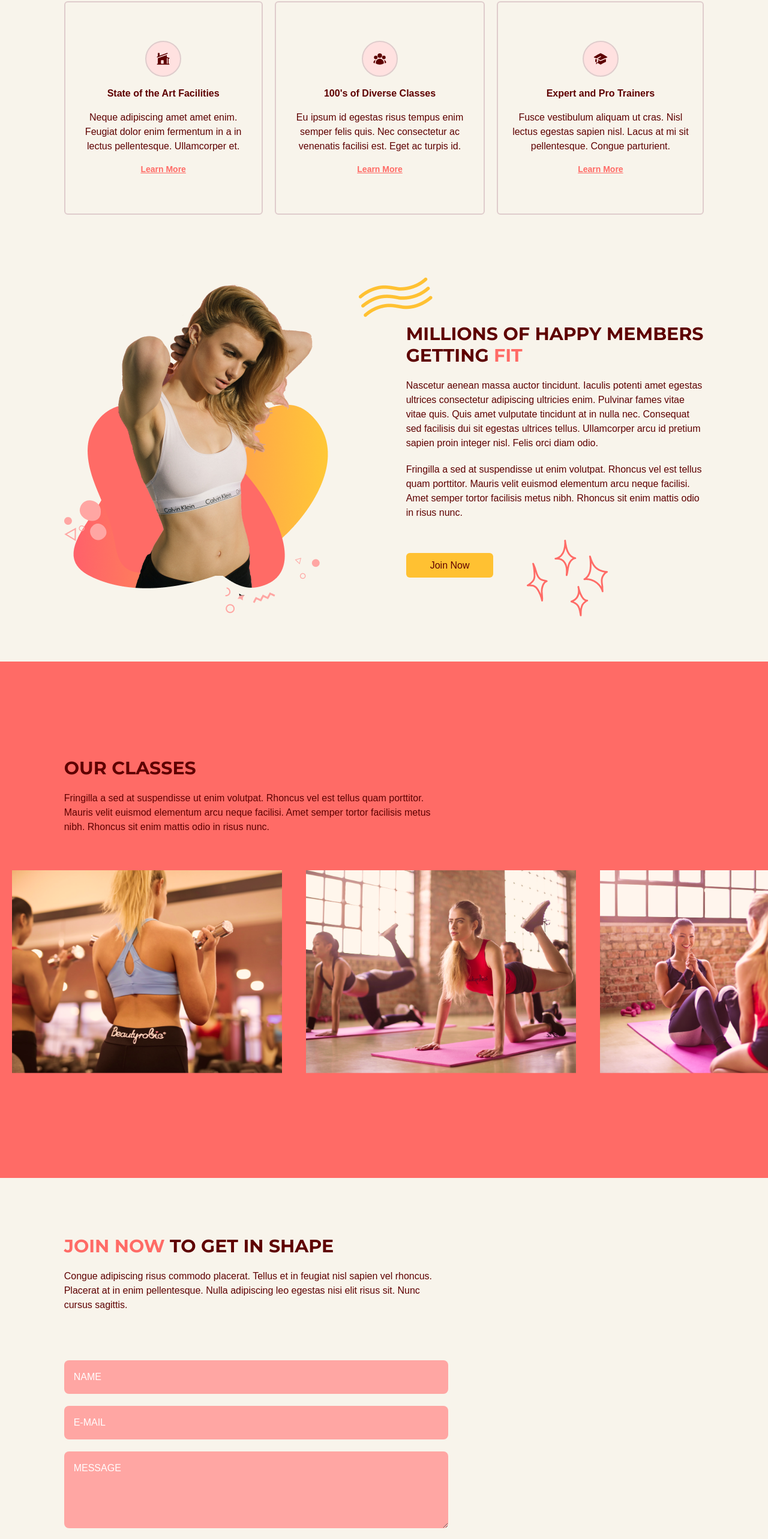
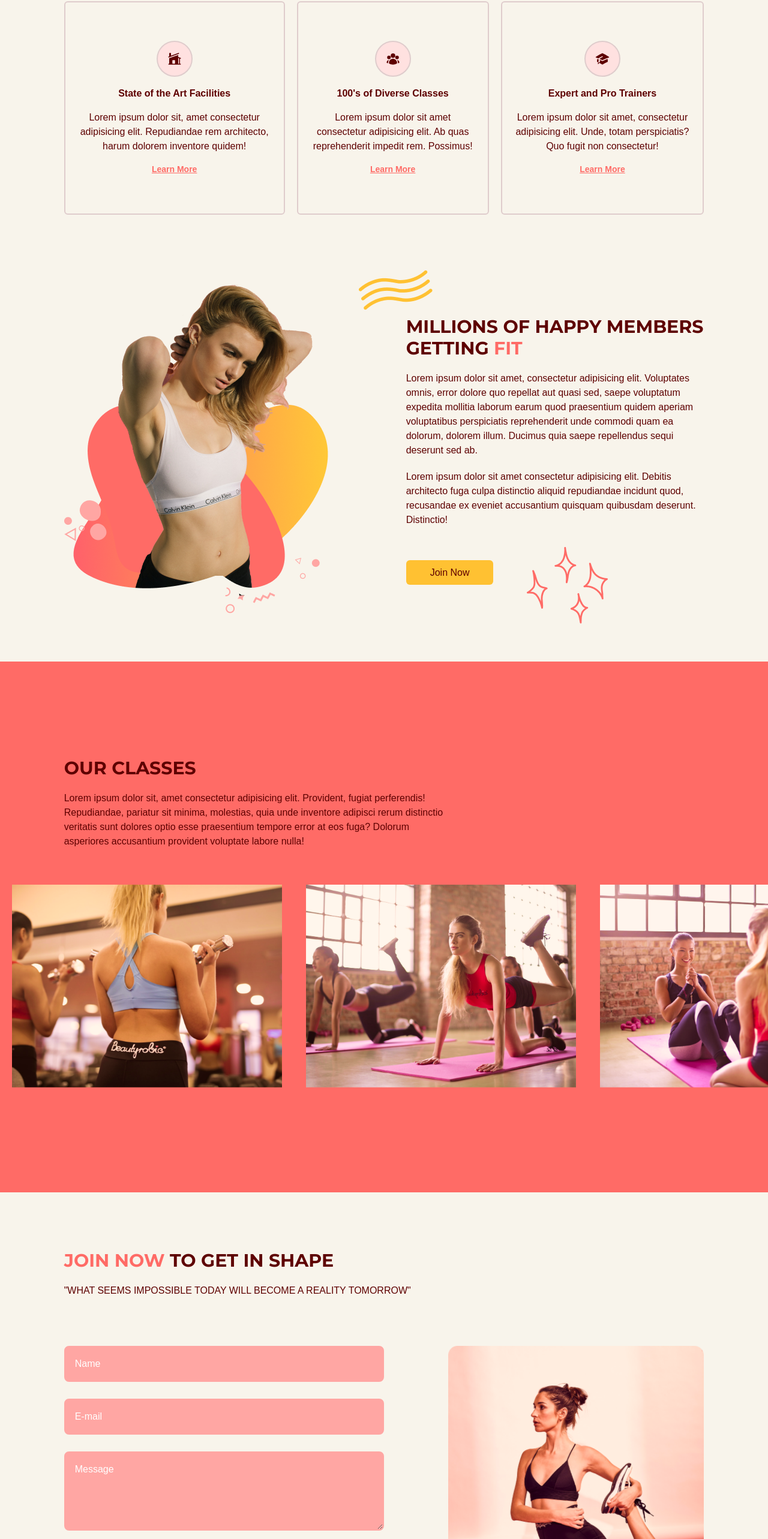
Before and after one commit to parasolya/fitness-studio, a React (Vite) app: page / in a window 1280 px wide. Shown: the part 983-3549 px from the top of the page at 60% size. Built offline with nearby package versions, Linux system fonts and the light colour scheme.

Commit message:
added footer, html page for form

```diff
--- a/src/App.tsx
+++ b/src/App.tsx
@@ -5,6 +5,8 @@ import { Home } from './scenes/Home';
 import { Benefits } from './scenes/Benefits';
 import { OurClasses } from './scenes/OurClasses';
 import { ContactUs } from './scenes/ContactUs';
+import { Footer } from './scenes/Footer';
+
 
 
 function App() {
@@ -35,6 +37,7 @@ function App() {
         < Benefits setSelectedPage={setSelectedPage} />
         <OurClasses setSelectedPage={setSelectedPage} />
         <ContactUs setSelectedPage={setSelectedPage} />
+        <Footer />
       </div>
 
     </>
--- a/src/index.css
+++ b/src/index.css
@@ -3,6 +3,7 @@
 @tailwind base;
 @tailwind components;
 @tailwind utilities;
+
 
 body,
 html,
@@ -13,3 +14,8 @@ html,
     font-family: DM Sant, sans-serif;
     @apply bg-gray-20 text-gray-500;
 }
+
+input {
+    box-shadow: 0 0 0px 1000px #FFA6A3 inset !important;
+
+}
--- a/src/scenes/Benefits/index.tsx
+++ b/src/scenes/Benefits/index.tsx
@@ -27,19 +27,19 @@ const benefits: Array<BenefitType> = [
     icon: <HomeModernIcon className="h-6 w-6" />,
     title: "State of the Art Facilities",
     description:
-      "Neque adipiscing amet amet enim. Feugiat dolor enim fermentum in a in lectus pellentesque. Ullamcorper et.",
+      "Lorem ipsum dolor sit, amet consectetur adipisicing elit. Repudiandae rem architecto, harum dolorem inventore quidem!",
   },
   {
     icon: <UserGroupIcon className="h-6 w-6" />,
     title: "100's of Diverse Classes",
     description:
-      "Eu ipsum id egestas risus tempus enim semper felis quis. Nec consectetur ac venenatis facilisi est. Eget ac turpis id.",
+      "Lorem ipsum dolor sit amet consectetur adipisicing elit. Ab quas reprehenderit impedit rem. Possimus!",
   },
   {
     icon: <AcademicCapIcon className="h-6 w-6" />,
     title: "Expert and Pro Trainers",
     description:
-      "Fusce vestibulum aliquam ut cras. Nisl lectus egestas sapien nisl. Lacus at mi sit pellentesque. Congue parturient.",
+      "Lorem ipsum dolor sit amet, consectetur adipisicing elit. Unde, totam perspiciatis? Quo fugit non consectetur!",
   },
 ];
 
@@ -121,18 +121,9 @@ export const Benefits = ({ setSelectedPage }: Props) => {
               }}
             >
               <p className="my-5">
-                Nascetur aenean massa auctor tincidunt. Iaculis potenti amet
-                egestas ultrices consectetur adipiscing ultricies enim. Pulvinar
-                fames vitae vitae quis. Quis amet vulputate tincidunt at in
-                nulla nec. Consequat sed facilisis dui sit egestas ultrices
-                tellus. Ullamcorper arcu id pretium sapien proin integer nisl.
-                Felis orci diam odio.
+                Lorem ipsum dolor sit amet, consectetur adipisicing elit. Voluptates omnis, error dolore quo repellat aut quasi sed, saepe voluptatum expedita mollitia laborum earum quod praesentium quidem aperiam voluptatibus perspiciatis reprehenderit unde commodi quam ea dolorum, dolorem illum. Ducimus quia saepe repellendus sequi deserunt sed ab.
               </p>
-              <p className="mb-5">
-                Fringilla a sed at suspendisse ut enim volutpat. Rhoncus vel est
-                tellus quam porttitor. Mauris velit euismod elementum arcu neque
-                facilisi. Amet semper tortor facilisis metus nibh. Rhoncus sit
-                enim mattis odio in risus nunc.
+              <p className="mb-5">Lorem ipsum dolor sit amet consectetur adipisicing elit. Debitis architecto fuga culpa distinctio aliquid repudiandae incidunt quod, recusandae ex eveniet accusantium quisquam quibusdam deserunt. Distinctio!
               </p>
             </motion.div>
 
--- a/src/scenes/ContactUs/index.tsx
+++ b/src/scenes/ContactUs/index.tsx
@@ -2,6 +2,7 @@ import { HText } from "@/shared/HText";
 import { SelectedPage } from "@/shared/types";
 import { motion } from "framer-motion";
 import { useForm } from "react-hook-form";
+import ContactUsPageGraphic from "@/assets/ContactUsPageGraphic.png"
 
 type Props = {
   setSelectedPage: (value: SelectedPage) => void;
@@ -9,13 +10,15 @@ type Props = {
 
 export const ContactUs = ({ setSelectedPage }: Props) => {
 
+
+
+  const inputStyles = `focus:caret-primary-400 outline-none w-full p-4 rounded-lg bg-primary-300 placeholder-white text-primary-400 border-2 border-primary-300 transition duration-500  focus:border-primary-500 hover:border-primary-500`;
+
   const {
     register,
     trigger,
     formState: { errors },
   } = useForm();
-
-  const inputStyles = `w-full p-4 rounded-lg bg-primary-300 mb-5 placeholder-white text-primary-400`;
 
   const onSubmit = async (e: any) => {
     const isValid = await trigger();
@@ -43,13 +46,98 @@ export const ContactUs = ({ setSelectedPage }: Props) => {
           <HText>
             <span className="text-primary-500">JOIN NOW</span> TO GET IN SHAPE
           </HText>
-          <p className="mt-5">Congue adipiscing risus commodo placerat. Tellus et in feugiat nisl
-            sapien vel rhoncus. Placerat at in enim pellentesque. Nulla
-            adipiscing leo egestas nisi elit risus sit. Nunc cursus sagittis.</p>
+          <p className="mt-5">"WHAT SEEMS IMPOSSIBLE TODAY WILL BECOME A REALITY TOMORROW"</p>
         </motion.div>
         {/* Form */}
-        <div>
+        <div className="md:flex justify-between pt-20">
           <motion.div
+            className="md:w-1/2 "
+            initial="hidden"
+            whileInView="visible"
+            viewport={{ once: true, amount: 0.5 }}
+            transition={{ duration: 0.5 }}
+            variants={{
+              hidden: { opacity: 0, y: 50 },
+              visible: { opacity: 1, y: 0 },
+            }}>
+            <form
+              target="_blank"
+              onSubmit={onSubmit}
+              action="https://formsubmit.co/ola.shevchuk@gmail.com"
+              method="POST"
+            >
+              <input type="hidden" name="_captcha" value="false"/>
+              <input type="hidden" name="_subject" value="fitness-studio-New submission!"/>
+              <input type="hidden" name="_next" value="http://localhost:5173/fitness-studio/src/scenes/Thanks/thanks.html"></input>
+              <input
+                className={inputStyles}
+                type="text"
+                placeholder="Name"
+                {...register("name", {
+                  required: true,
+                  maxLength: 100,
+                })}
+              />
+              {errors.name && (
+                <p className="text-primary-500 mb-1" style={{ visibility: 'visible' }}>
+                  {errors.name.type === "required" && "This field is required."}
+                  {errors.name.type === "maxLength" && "Max length is 100 char."}
+                </p>
+              )}
+              {!errors.name && (
+                <p className="text-primary-500 mb-1" style={{ visibility: 'hidden' }}>
+                  This field is required.
+                </p>
+              )}
+              <input
+                className={inputStyles}
+                type="text"
+                placeholder="E-mail"
+                {...register("email", {
+                  required: true,
+                  pattern: /^[A-Z0-9._%+-]+@[A-Z0-9.-]+\.[A-Z]{2,}$/i,
+                }
+                )}
+              />
+              {errors.email && (
+                <p className="text-primary-500 mb-1" style={{ visibility: 'visible' }}>
+                  {errors.email.type === "required" && "This field is required."}
+                  {errors.email.type === "pattern" && "Invalid email address."}
+                </p>
+              )}
+              {!errors.email && (
+                <p className="text-primary-500 mb-1" style={{ visibility: 'hidden' }}>
+                  This field is required.
+                </p>
+              )}
+              <textarea
+                className={inputStyles}
+                placeholder="Message"
+                rows={4}
+                cols={5}
+                {...register("massage", {
+                  required: true,
+                  maxLength: 2000,
+                })}
+              />
+              {errors.massage && (
+                <p className="-mt-2 text-primary-500 mb-1" style={{ visibility: 'visible' }}>
+                  {errors.massage.type === "required" && "This field is required."}
+                  {errors.massage.type === "maxLength" && "Max length is 2000 char."}
+                </p>
+              )}
+              {!errors.massage && (
+                <p className="-mt-2 text-primary-500 mb-1" style={{ visibility: 'hidden' }}>This field is required.</p>
+              )}
+              <button
+                className="w-52 py-3 text-primary-400 transition duration-500 hover:text-white bg-secondary-500 rounded-lg"
+                type="submit"
+              >SUBMIT</button>
+            </form>
+
+          </motion.div>
+          <motion.div
+            className="basis-2/5 mt-16 md:mt-0 "
             initial="hidden"
             whileInView="visible"
             viewport={{ once: true, amount: 0.5 }}
@@ -58,72 +146,14 @@ export const ContactUs = ({ setSelectedPage }: Props) => {
               hidden: { opacity: 0, y: 50 },
               visible: { opacity: 1, y: 0 },
             }}>
-            <form
-              className="w-3/5 pt-20"
-              target="_blank"
-              onSubmit={onSubmit}
-              action="https://formsubmit.co/ola.shevchuk@gmail.com"
-              method="POST"
-            >
-              <input
-                className={inputStyles}
-                type="text"
-                placeholder="NAME"
-                {...register("name", {
-                  required: true,
-                  maxLength: 100,
-                })}
-              />
-              {errors.name && (
-                <p className="mt-1 text-primary-500">
-                  {errors.name.type === "required" && "This field is required."}
-                  {errors.name.type === "maxLength" &&
-                    "Max length is 100 char."}
-                </p>
-              )}
-              <input
-                className={inputStyles}
-                type="text"
-                placeholder="E-MAIL"
-                {...register("email", {
-                  required: true,
-                  pattern: /^[A-Z0-9._%+-]+@[A-Z0-9.-]+\.[A-Z]{2,}$/i,
-                }
-                )}
-              />
-              {errors.email &&
-                <p>
-                  {errors.email.type === "required" && "This field is required."}
-                  {errors.email.type === "pattern" && "Invalid email address."}
-                </p>
-              }
-              <textarea
-                className={inputStyles}
-                placeholder="MESSAGE"
-                rows={4}
-                cols={50}
-                {...register("massage", {
-                  required: true,
-                  maxLength: 2000,
-                })}
-              />
-              {errors.massage &&
-                <p>
-                  {errors.massage.type === "required" && "This field is required."}
-                  {errors.massage.type === "maxLength" && "Max length is 200 char."}
-                </p>
-              }
-              <button
-                className="text-primary-400 transition duration-500 hover:text-white bg-secondary-500 rounded-lg px-20 py-3 "
-                type="submit"
-              >SUBMIT</button>
-            </form>
-          </motion.div>
-          <motion.div>
-            <div>
-              <img />
+            <div className="relative z-1 w-full">
+              <img className="w-full z-10 relative" alt="Contact Us" src={ContactUsPageGraphic} />
+              <div className="after:absolute md:after:content-evolvetext  after:z-0 after:-bottom-20 after:right-20">
+              </div>
             </div>
           </motion.div>
+
+
         </div>
 
       </motion.div>
--- a/src/scenes/OurClasses/index.tsx
+++ b/src/scenes/OurClasses/index.tsx
@@ -67,11 +67,7 @@ export const OurClasses = ({ setSelectedPage }: Props) => {
           }}>
           <div className="md:w-3/5">
             <HText>OUR CLASSES</HText>
-            <p className="py-5">
-              Fringilla a sed at suspendisse ut enim volutpat. Rhoncus vel est
-              tellus quam porttitor. Mauris velit euismod elementum arcu neque
-              facilisi. Amet semper tortor facilisis metus nibh. Rhoncus sit
-              enim mattis odio in risus nunc.</p>
+            <p className="py-5">Lorem ipsum dolor sit, amet consectetur adipisicing elit. Provident, fugiat perferendis! Repudiandae, pariatur sit minima, molestias, quia unde inventore adipisci rerum distinctio veritatis sunt dolores optio esse praesentium tempore error at eos fuga? Dolorum asperiores accusantium provident voluptate labore nulla!</p>
           </div>
         </motion.div>
         <div className="mt-10 h-[353px] w-full overflow-x-auto overflow-y-hidden">
--- /dev/null
+++ b/src/scenes/Thanks/style.css
@@ -0,0 +1,47 @@
+@import url('https://fonts.googleapis.com/css2?family=DM+Sans:opsz,wght@9..40,400;9..40,700&family=Montserrat:wght@700&display=swap" rel="stylesheet');
+
+* {
+    margin: 0;   padding: 0;
+}
+
+body {
+    font-family: DM Sant, sans-serif;
+    background: #F8F4EB;
+    color: #5E0000;
+}
+
+a {
+    text-decoration: none;
+    color: #FF6B66;
+    font-weight: bold;
+}
+
+a:hover,
+a:focus {
+    color: #FFC132;
+}
+
+.img {
+    width: 400px;
+}
+.page {
+    display: flex;
+    gap: 24px;
+    padding-top: 100px;
+    justify-content: center;
+}
+
+.infoWrapper {
+    display: flex;
+    flex-direction: column;
+    gap: 12px;
+}
+
+.title {
+    margin-bottom: 24px;
+    color: #FF6B66;
+}
+.info {
+    display: flex;
+    gap: 12px;
+}
```
Also changed, not shown: src/scenes/Footer/index.tsx (added, +26 -0 lines), src/scenes/Thanks/thanks.html (added, +26 -0 lines).
